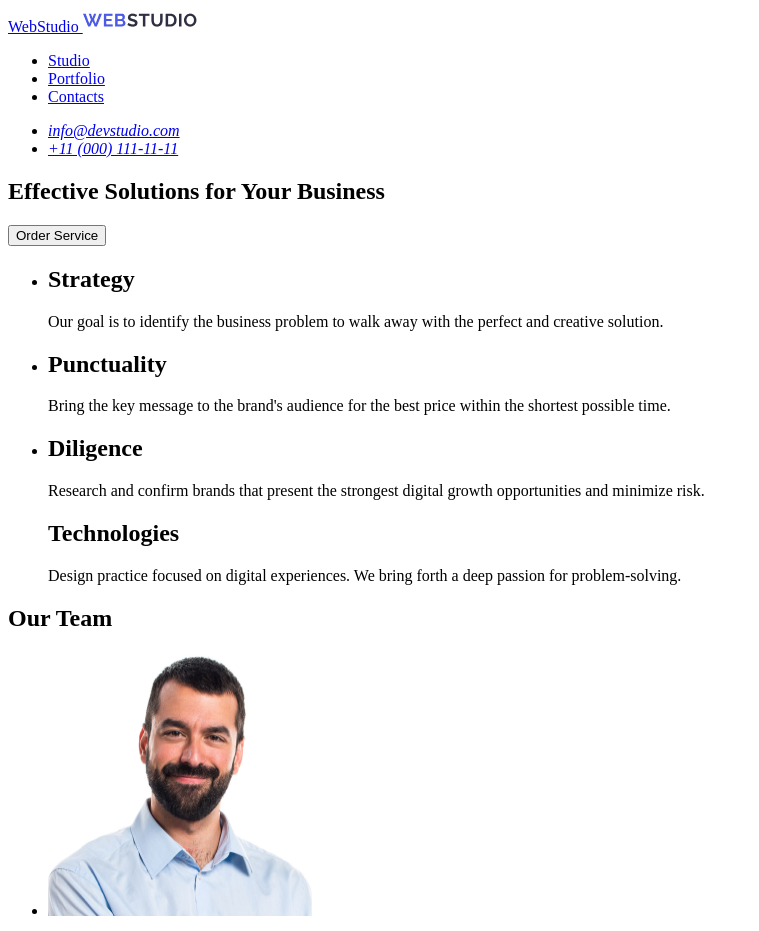
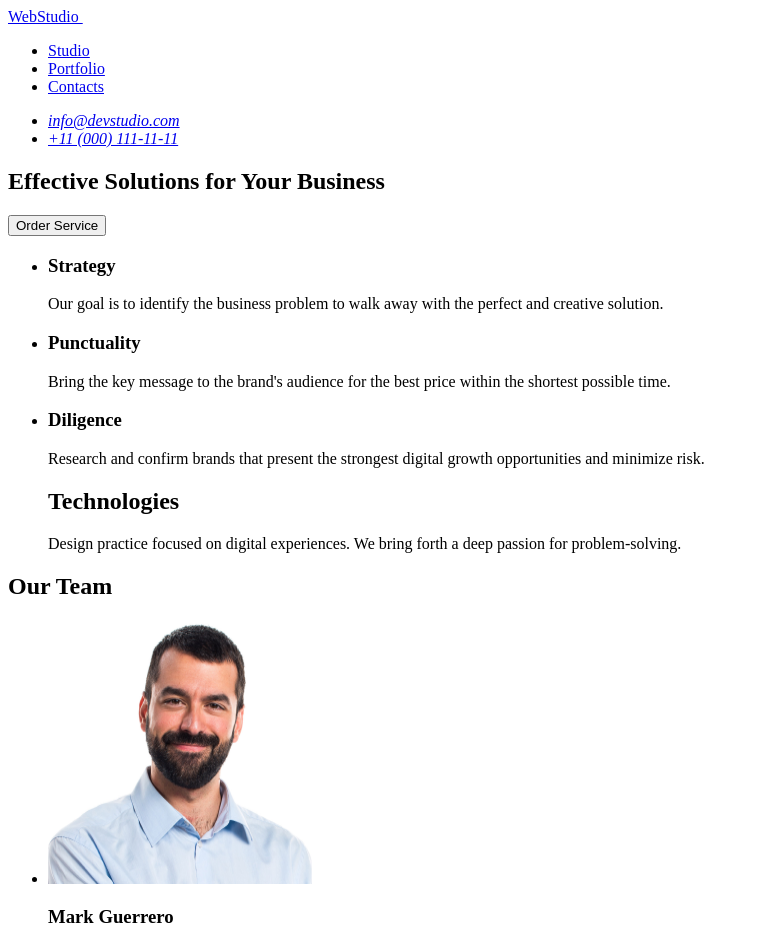
Before and after one commit to kiryhanchiiiik/goit-markup-hw-001, a plain HTML site: page index.html in a window 1280 px wide. Shown: the top 931 px of the page, without its empty margins (0-759 px from the left). Drawn offline with Linux system fonts and the light colour scheme.

Commit message:
Update index.html

```diff
--- a/index.html
+++ b/index.html
@@ -9,7 +9,7 @@
     <header>
       <nav>
         <a href="./index.html">WebStudio
-          <img src="images/Logo.jpg"/></a>
+          <img src=""/></a>
           <ul>
             <li><a href="#">Studio</a></li>
             <li><a href="#">Portfolio</a></li>
@@ -29,16 +29,16 @@
       for Your Business</h1>
       <button type="button">Order Service</button>
       <ul>
-        <li><h2>Strategy</h2>
+        <li><h3>Strategy</h3>
           <p>Our goal is to identify the business
             problem to walk away with the perfect and creative solution. </p>
         </li>
         <li>
-          <h2>Punctuality</h2>
+          <h3>Punctuality</h3>
           <p>Bring the key message to the brand's audience for the best price within the shortest possible time.</p>
         </li>
         <li>
-          <h2>Diligence</h2>
+          <h3>Diligence</h3>
           <p>Research and confirm brands that present the strongest digital growth opportunities and minimize risk.</p>
         </li>
             <h2>Technologies</h2>
@@ -46,6 +46,7 @@
           </li>
           </ul>
         </section>
+        <section id="3">
             <h2>Our Team</h2>
             <ul>
               <li>
@@ -69,10 +70,11 @@
                 <p>UI Designer</p>
               </li>
             </ul>
+          </section>
     </main>
     <footer>
       <a href="./index.html">
-        <img src="" alt="">
+        <img src="">
       WebStudio</a>
       <p>Increase the flow of customers and sales for your business with digital marketing & growth solutions.</p>
     </footer>
```
